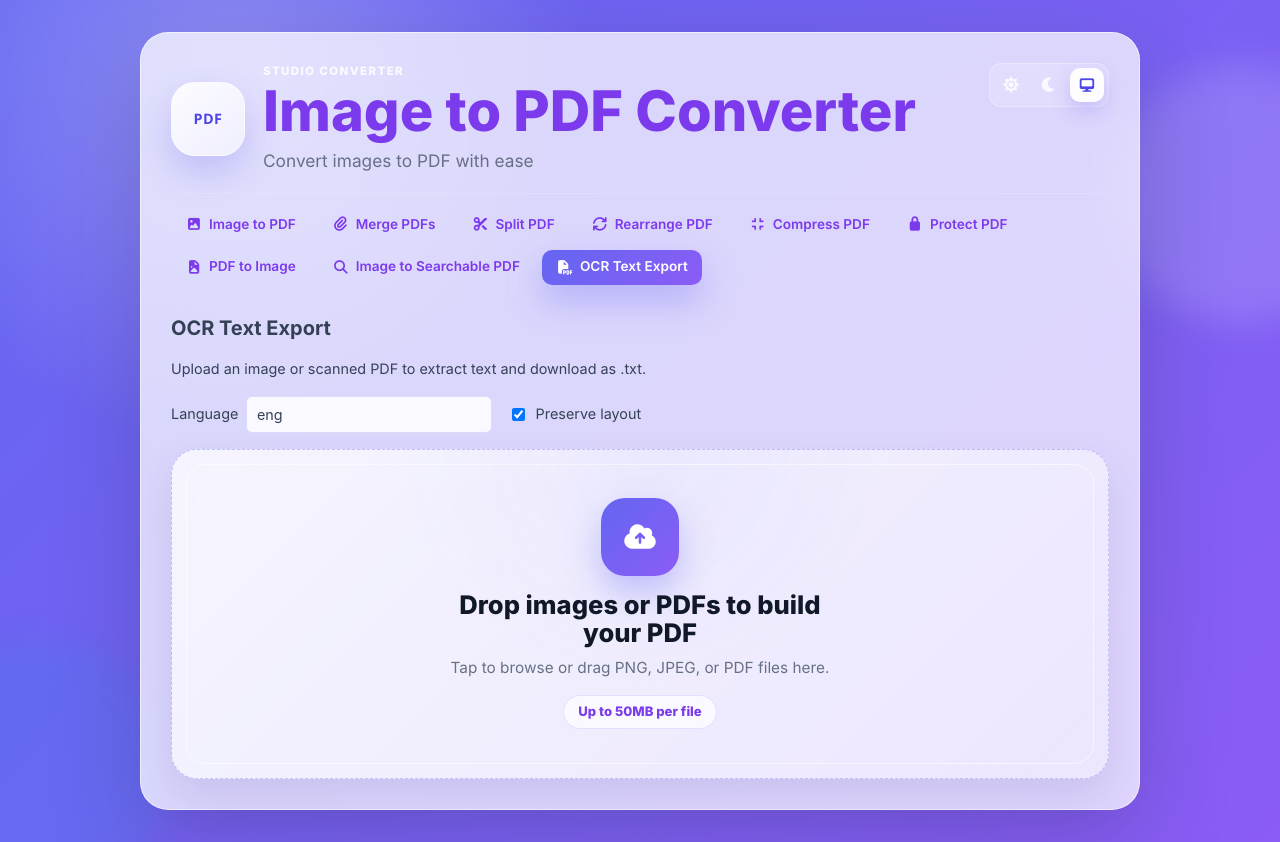
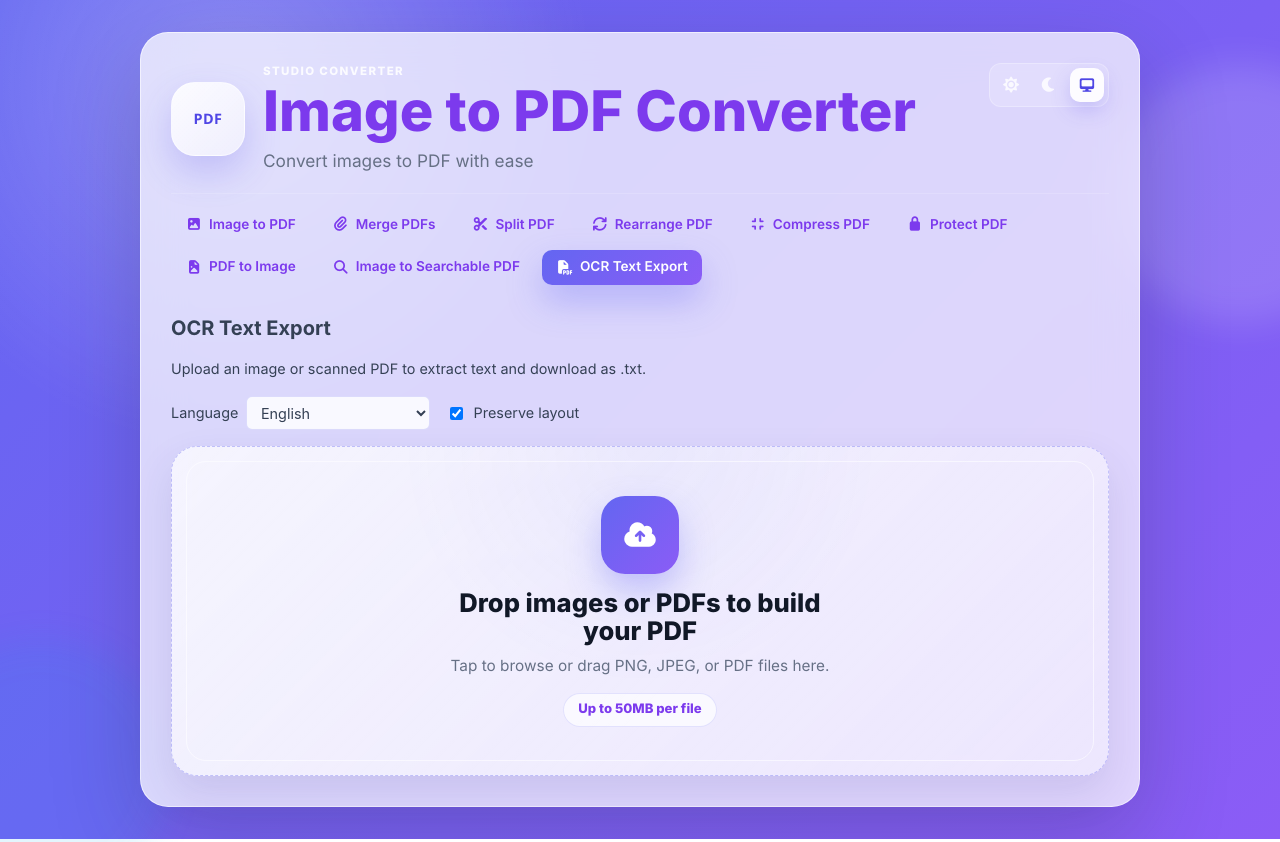
Before and after one commit to arnabmondal700/image2pdf, an Angular app: page /ocr-text-export in a window 1280 px wide. Built offline with nearby package versions, Linux system fonts and the light colour scheme.

Commit message:
OCR text extractionrouting and bug fix added

```diff
--- a/src/app/tools/ocr-text-export/ocr-text-export.component.html
+++ b/src/app/tools/ocr-text-export/ocr-text-export.component.html
@@ -5,7 +5,9 @@
   <div class="settings">
     <label>
       <span>Language</span>
-      <input type="text" [(ngModel)]="language" placeholder="eng" />
+      <select [(ngModel)]="language">
+        <option *ngFor="let lang of availableLanguages" [value]="lang.code">{{ lang.label }}</option>
+      </select>
     </label>
     <label class="checkbox">
       <input type="checkbox" [(ngModel)]="preserveLayout" />
--- a/src/app/tools/ocr-text-export/ocr-text-export.component.scss
+++ b/src/app/tools/ocr-text-export/ocr-text-export.component.scss
@@ -26,7 +26,8 @@
       font-size: 0.9rem;
     }
 
-    input[type='text'] {
+    input[type='text'],
+    select {
       padding: 0.4rem 0.6rem;
       border-radius: 6px;
       border: 1px solid var(--input-border);
@@ -35,8 +36,22 @@
       min-width: 8rem;
     }
 
+    select {
+      cursor: pointer;
+      appearance: auto;
+    }
+
     .checkbox {
       cursor: pointer;
+    }
+
+    :host-context([data-theme="dark"]) & {
+      input[type='text'],
+      select {
+        background: rgba(30, 41, 59, 0.82);
+        border-color: rgba(255, 255, 255, 0.14);
+        color: #d1d5db;
+      }
     }
   }
 
@@ -44,6 +59,77 @@
     display: flex;
     gap: 0.75rem;
     flex-wrap: wrap;
+  }
+
+  .primary {
+    display: inline-flex;
+    align-items: center;
+    justify-content: center;
+    gap: 0.4rem;
+    padding: 0.65rem 1.25rem;
+    background: var(--accent);
+    color: #fff;
+    border: none;
+    border-radius: 10px;
+    font-weight: 500;
+    font-size: 0.95rem;
+    cursor: pointer;
+    transition: background 0.2s, opacity 0.2s, transform 0.15s;
+    user-select: none;
+
+    &:hover:not(:disabled) {
+      opacity: 0.92;
+      transform: scale(0.98);
+    }
+
+    &:active:not(:disabled) {
+      transform: scale(0.96);
+    }
+
+    &:disabled {
+      opacity: 0.5;
+      cursor: not-allowed;
+    }
+  }
+
+  .secondary {
+    display: inline-flex;
+    align-items: center;
+    justify-content: center;
+    gap: 0.4rem;
+    padding: 0.65rem 1.25rem;
+    background: rgba(0, 0, 0, 0.06);
+    color: var(--text-body);
+    border: 1px solid var(--panel-border);
+    border-radius: 10px;
+    font-weight: 500;
+    font-size: 0.95rem;
+    cursor: pointer;
+    transition: background 0.2s, color 0.2s, transform 0.15s;
+    user-select: none;
+
+    &:hover:not(:disabled) {
+      background: rgba(0, 0, 0, 0.1);
+    }
+
+    &:active:not(:disabled) {
+      transform: scale(0.98);
+    }
+
+    &:disabled {
+      opacity: 0.5;
+      cursor: not-allowed;
+    }
+
+    :host-context([data-theme="dark"]) & {
+      background: rgba(255, 255, 255, 0.1);
+      color: var(--text-body);
+      border-color: rgba(255, 255, 255, 0.14);
+
+      &:hover:not(:disabled) {
+        background: rgba(255, 255, 255, 0.18);
+      }
+    }
   }
 
   .progress {
@@ -95,4 +181,12 @@
       font-family: inherit;
     }
   }
+
+  :host-context([data-theme='dark']) & {
+    .error {
+      background: rgba(127, 29, 29, 0.22);
+      color: #fecaca;
+      border-color: rgba(248, 113, 113, 0.35);
+    }
+  }
 }
--- a/src/app/tools/ocr-text-export/ocr-text-export.component.ts
+++ b/src/app/tools/ocr-text-export/ocr-text-export.component.ts
@@ -1,4 +1,4 @@
-import { Component, inject } from '@angular/core';
+import { Component, inject, ChangeDetectorRef, ChangeDetectionStrategy } from '@angular/core';
 import { CommonModule } from '@angular/common';
 import { FormsModule } from '@angular/forms';
 import { OcrService } from '../../services/ocr.service';
@@ -9,10 +9,12 @@ import { DragDropZoneComponent } from '../../components/drag-drop-zone/drag-drop
   standalone: true,
   imports: [CommonModule, FormsModule, DragDropZoneComponent],
   templateUrl: './ocr-text-export.component.html',
-  styleUrl: './ocr-text-export.component.scss'
+  styleUrl: './ocr-text-export.component.scss',
+  changeDetection: ChangeDetectionStrategy.OnPush
 })
 export class OcrTextExportComponent {
   private readonly ocrService = inject(OcrService);
+  private readonly cdr = inject(ChangeDetectorRef);
 
   file: { name: string; url: string; size: number; type: string } | null = null;
   isProcessing = false;
@@ -25,9 +27,41 @@ export class OcrTextExportComponent {
   language = 'eng';
   preserveLayout = true;
 
+  readonly availableLanguages: { code: string; label: string }[] = [
+    { code: 'eng', label: 'English' },
+    { code: 'hin', label: 'Hindi' },
+    { code: 'ben', label: 'Bengali' },
+    { code: 'ara', label: 'Arabic' },
+    { code: 'spa', label: 'Spanish' },
+    { code: 'fra', label: 'French' },
+    { code: 'deu', label: 'German' },
+    { code: 'ita', label: 'Italian' },
+    { code: 'por', label: 'Portuguese' },
+    { code: 'rus', label: 'Russian' },
+    { code: 'jpn', label: 'Japanese' },
+    { code: 'kor', label: 'Korean' },
+    { code: 'chi_sim', label: 'Chinese (Simplified)' },
+    { code: 'chi_tra', label: 'Chinese (Traditional)' },
+    { code: 'tur', label: 'Turkish' },
+    { code: 'nld', label: 'Dutch' },
+    { code: 'pol', label: 'Polish' },
+    { code: 'swe', label: 'Swedish' },
+    { code: 'dan', label: 'Danish' },
+    { code: 'fin', label: 'Finnish' },
+    { code: 'ces', label: 'Czech' },
+    { code: 'ron', label: 'Romanian' },
+    { code: 'hun', label: 'Hungarian' },
+    { code: 'tha', label: 'Thai' },
+    { code: 'vie', label: 'Vietnamese' },
+    { code: 'ukr', label: 'Ukrainian' },
+    { code: 'ell', label: 'Greek' },
+    { code: 'heb', label: 'Hebrew' },
+  ];
+
   constructor() {
     this.ocrService.getProgress().subscribe((p) => {
       this.progress = p;
+      this.cdr.markForCheck();
     });
   }
 
```
